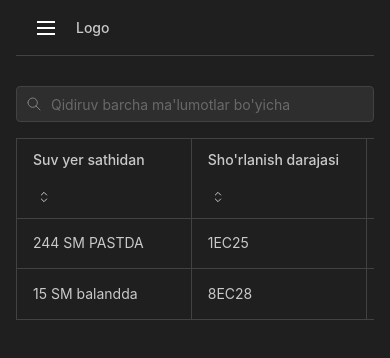
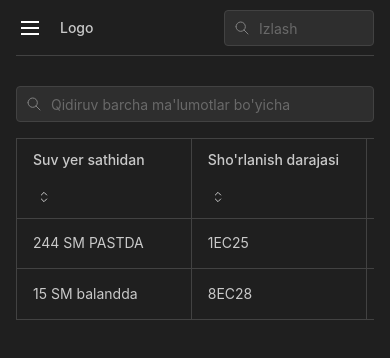
Before and after one commit to UlugbekMirdadayev/wells, a React (Create React App) app: page /wells in a window 390 px wide. Shown: the top 358 px of the page. Built offline with nearby package versions, Linux system fonts and the light colour scheme.

Commit message:
responsive done

```diff
--- /dev/null
+++ b/src/components/add-weels.js
@@ -0,0 +1,19 @@
+import { useDisclosure } from '@mantine/hooks';
+import { Modal, Button } from '@mantine/core';
+import { IconPlus } from '@tabler/icons-react';
+
+export default function AddWells() {
+  const [opened, { open, close }] = useDisclosure(false);
+
+  return (
+    <>
+      <Modal opened={opened} onClose={close} title="Authentication">
+        {/* Modal content */}
+      </Modal>
+
+      <Button onClick={open}>
+        <IconPlus size={16} /> {"Quduq qo'shish"}
+      </Button>
+    </>
+  );
+}
--- a/src/components/header/header.module.css
+++ b/src/components/header/header.module.css
@@ -26,3 +26,32 @@
   font-size: var(--mantine-font-size-sm);
   font-weight: 500;
 }
+@media only screen and (max-width: 768px) {
+  .header {
+    padding-left: 0;
+    padding-right: 0;
+  }
+  .links {
+    position: fixed;
+    inset: 0;
+    background-color: var(--mantine-color-body);
+    margin: 0 !important;
+    z-index: -1;
+    transition: 300ms ease;
+  }
+  .links[opened='false'] {
+    flex-direction: column;
+    justify-content: center;
+    translate: 0 -100%;
+    opacity: 0;
+  }
+  .links[opened='true'] {
+    flex-direction: column;
+    justify-content: center;
+    opacity: 1;
+    translate: 0%;
+  }
+  .search {
+    width: 150px;
+  }
+}
--- a/src/components/header/index.js
+++ b/src/components/header/index.js
@@ -1,46 +1,64 @@
-import { useState } from 'react';
+import { useEffect, useMemo, useState } from 'react';
 import { Autocomplete, Group, Burger, rem } from '@mantine/core';
 import { useDisclosure } from '@mantine/hooks';
+import { NavLink, useNavigate, useLocation } from 'react-router-dom';
+import { useUser, useWells } from 'redux/selectors';
+import { useDispatch } from 'react-redux';
+import { setUser } from 'redux/user';
 import { IconSearch } from '@tabler/icons-react';
 import classes from './header.module.css';
-import { NavLink, useNavigate, useLocation } from 'react-router-dom';
-
-const links = [
-  { link: '/', label: 'Asosiy' },
-  { link: '/wells', label: 'Quduqlar' },
-  { link: '/login', label: 'Nazorat' }
-];
+import AddWells from 'components/add-weels';
 
 export default function Header() {
+  const dispatch = useDispatch();
+  const options = useWells();
+  const user = useUser();
   const { pathname } = useLocation();
   const navigate = useNavigate();
-  const [opened, { toggle }] = useDisclosure(false);
+  const [opened, { toggle, close }] = useDisclosure(false);
   const [value, setValue] = useState('');
 
+  useEffect(() => {
+    const storageData = localStorage['user-data-web-site-wells'] || '{}';
+    const userLocale = JSON.parse(storageData);
+    if (userLocale?.email) {
+      dispatch(setUser(userLocale));
+    }
+  }, [dispatch]);
+
+  const links = useMemo(
+    () => [
+      { link: '/', label: 'Asosiy' },
+      { link: '/wells', label: 'Quduqlar' },
+      user?.email ? { modal: true, link: '#', label: "Quduq qo'shish" } : { link: '/login', label: 'Nazorat' }
+    ],
+    [user?.email]
+  );
+
   const items = links.map((link) => (
-    <NavLink key={link.label} to={link.link} className={classes.link}>
-      {link.label}
+    <NavLink key={link.label} to={link.link} className={classes.link} onClick={close}>
+      {link.modal ? <AddWells /> : link.label}
     </NavLink>
   ));
-
   const onSelect = (v) => {
-    if (pathname === v) return null;
+    if (pathname?.split('/')?.at(-1) === v) return null;
     setValue(v);
     navigate(`/wells/${v}`);
+    close();
   };
 
   return (
     <header className={classes.header}>
       <div className={classes.inner}>
-        <NavLink to={'/'} className={classes.link} style={{ padding: 0 }}>
-          <Group>
-            <Burger opened={opened} onClick={toggle} size="sm" hiddenFrom="sm" />
+        <Group>
+          <Burger opened={opened} onClick={toggle} size="sm" hiddenFrom="sm" />
+          <NavLink to={'/'} className={classes.link} style={{ padding: 0 }}>
             <p>Logo</p>
-          </Group>
-        </NavLink>
+          </NavLink>
+        </Group>
 
         <Group>
-          <Group ml={50} gap={5} className={classes.links} visibleFrom="sm">
+          <Group ml={50} gap={5} className={classes.links} opened={`${opened}`}>
             {items}
           </Group>
           <Autocomplete
@@ -49,8 +67,7 @@ export default function Header() {
             className={classes.search}
             placeholder="Izlash"
             leftSection={<IconSearch style={{ width: rem(16), height: rem(16) }} stroke={1.5} />}
-            data={['Namangan', 'Andijon', 'Fargona', 'Buxoro', 'Samarqand', 'A65', '388']}
-            visibleFrom="xs"
+            data={options.map((well) => well?.id)}
             onOptionSubmit={onSelect}
           />
         </Group>
--- a/src/components/request-modal/index.js
+++ b/src/components/request-modal/index.js
@@ -52,12 +52,18 @@ export default function RequestModal() {
             ref={phoneInput}
             label="Telefon raqamingizni qoldiring"
             style={{ marginTop: 20 }}
-            placeholder="Hide controls"
+            placeholder="Telefon raqamingizni qoldiring"
             {...form.getInputProps('phone')}
             hideControls
           />
-          <TextInput label="Ismingiz" mt={'lg'} {...form.getInputProps('name')} />
-          <Textarea maxLength={50} label="Murojaatingizni shu joyga yozib qoldiring" mt={'lg'} {...form.getInputProps('comment')} />
+          <TextInput label="Ismingiz" mt={'lg'} placeholder="Ismingiz" {...form.getInputProps('name')} />
+          <Textarea
+            maxLength={50}
+            label="Murojaatingizni shu joyga yozib qoldiring"
+            placeholder="Murojaatingizni shu joyga yozib qoldiring"
+            mt={'lg'}
+            {...form.getInputProps('comment')}
+          />
           <Group justify="flex-end" mt="md">
             <Button loading={loading} type="submit">
               Ariza qoldirish
--- a/src/redux/wells.js
+++ b/src/redux/wells.js
@@ -2,7 +2,22 @@ import { createSlice } from '@reduxjs/toolkit';
 
 const wellSlice = createSlice({
   name: 'wells',
-  initialState: [],
+  initialState: [
+    {
+      id: 'Namangan',
+      level: '244 SM PASTDA',
+      salting: '1EC25',
+      temperature: '50C',
+      location: 'https://maps.app.goo.gl/tmTKPTvz5Tjrn9Kx7'
+    },
+    {
+      id: 'Andijon',
+      level: '15 SM balandda',
+      salting: '8EC28',
+      temperature: '25C',
+      location: 'https://maps.app.goo.gl/QjHKpTZKUcBc6G7b6'
+    }
+  ],
   reducers: {
     setWells(state, { payload }) {
       return payload;
--- a/src/screens/login/index.js
+++ b/src/screens/login/index.js
@@ -1,13 +1,21 @@
 import { useForm } from '@mantine/form';
+import { useDispatch } from 'react-redux';
+import { useNavigate } from 'react-router-dom';
 import { TextInput, PasswordInput, Paper, Title, Container, Button } from '@mantine/core';
 import classes from './login.module.css';
+import { setUser } from 'redux/user';
 
 export default function Login() {
+  const navigate = useNavigate();
+  const dispatch = useDispatch();
   const form = useForm({
     initialValues: { email: '', password: '' }
   });
   const onSubmit = (values) => {
     console.log(values);
+    dispatch(setUser(values));
+    localStorage.setItem('user-data-web-site-wells', JSON.stringify(values));
+    navigate('/wells');
   };
   return (
     <Container size={420} my={40}>
--- a/src/screens/wells/index.js
+++ b/src/screens/wells/index.js
@@ -1,9 +1,9 @@
 import { useState } from 'react';
+import { useNavigate } from 'react-router-dom';
 import { Table, ScrollArea, Text, TextInput, rem, keys } from '@mantine/core';
 import { IconBrandGoogleMaps, IconSearch } from '@tabler/icons-react';
 import Th from './th';
-import { useNavigate } from 'react-router-dom';
-import { data } from 'utils/constants';
+import { useWells } from 'redux/selectors';
 
 function filterData(data, search) {
   const query = search.toLowerCase().trim();
@@ -35,6 +35,7 @@ const openMap = (e, location) => {
 };
 
 export default function Wells() {
+  const data = useWells();
   const navigate = useNavigate();
   const [search, setSearch] = useState('');
   const [sortedData, setSortedData] = useState(data);
@@ -81,7 +82,7 @@ export default function Wells() {
         value={search}
         onChange={handleSearchChange}
       />
-      <ScrollArea maw={'100dvw'}>
+      <ScrollArea maw={'calc(100dvw - 32px)'}>
         <Table
           withTableBorder
           withColumnBorders
@@ -112,7 +113,7 @@ export default function Wells() {
               rows
             ) : (
               <Table.Tr>
-                <Table.Td colSpan={3}>
+                <Table.Td colSpan={4}>
                   <Text fw={500} ta="center">
                     Quduqlar topilmadi
                   </Text>
--- a/src/screens/wells/single.js
+++ b/src/screens/wells/single.js
@@ -1,12 +1,15 @@
 import { useParams } from 'react-router-dom';
-import { data } from 'utils/constants';
 import { Paper, Group, rem, Text, Container } from '@mantine/core';
 import { IconWaterpolo, IconTemperature, IconCookie } from '@tabler/icons-react';
 import classes from './wells.module.css';
+import { NotFound } from 'screens/404';
+import { useWells } from 'redux/selectors';
 
 const WellSingle = () => {
+  const data = useWells();
   const { id } = useParams();
   const item = data.find((well) => well.id === id);
+  if (!item?.level) return <NotFound />;
   const options = [
     { icon: IconWaterpolo, label: 'Suv yer sathidan', value: item.level },
     { icon: IconTemperature, label: 'Suv harorati', value: item.temperature },
--- a/src/utils/constants.js
+++ b/src/utils/constants.js
@@ -3,19 +3,3 @@ export const tg = {
   chat_id: '@quduqlar_uz',
   lineBreak: '%0D%0A'
 };
-export const data = [
-  {
-    id: 'Namangan',
-    level: '244 SM PASTDA',
-    salting: '1EC25',
-    temperature: '50C',
-    location: 'https://maps.app.goo.gl/tmTKPTvz5Tjrn9Kx7'
-  },
-  {
-    id: 'Andijon',
-    level: '15 SM balandda',
-    salting: '8EC28',
-    temperature: '25C',
-    location: 'https://maps.app.goo.gl/QjHKpTZKUcBc6G7b6'
-  }
-];
```
